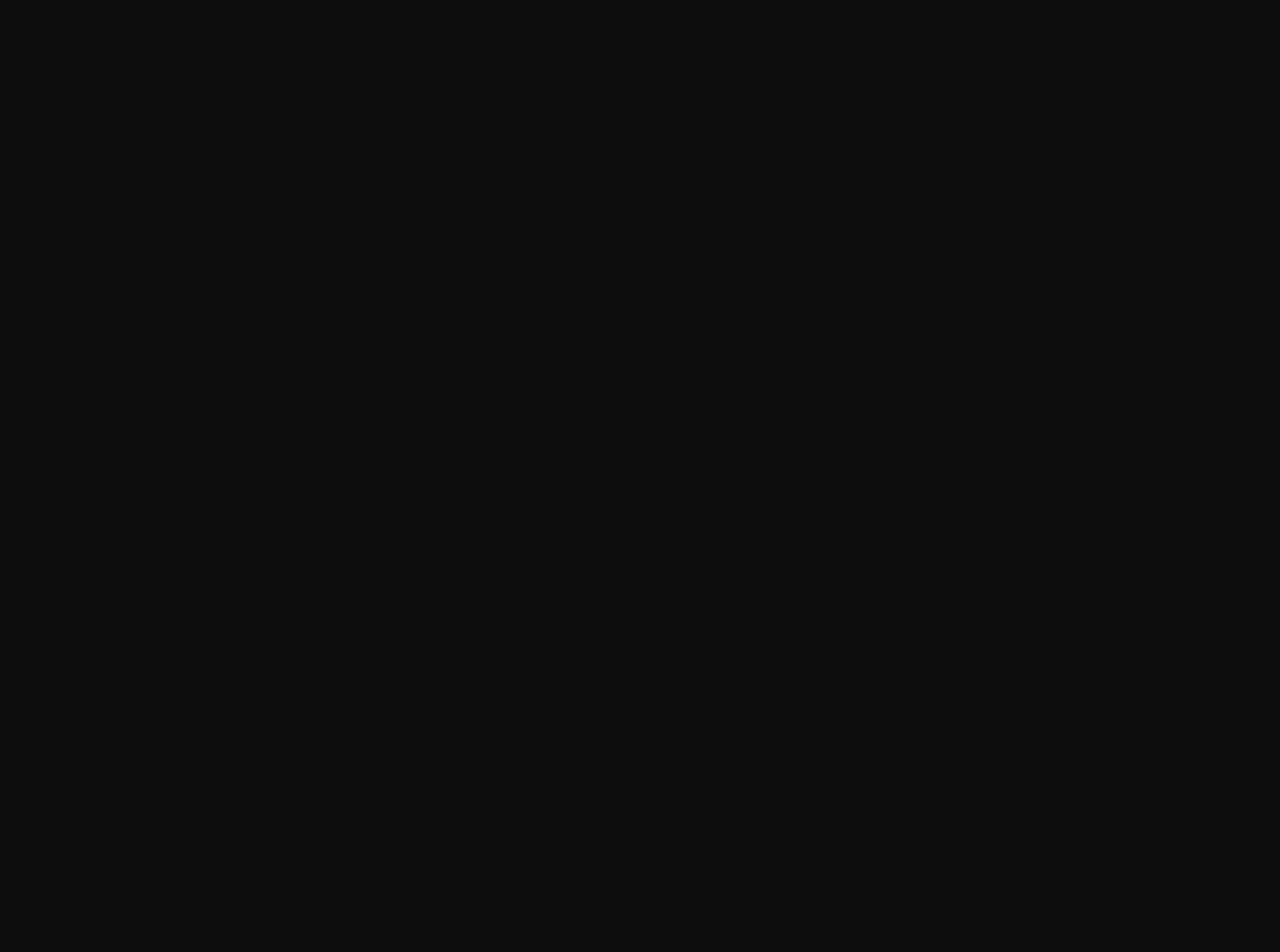
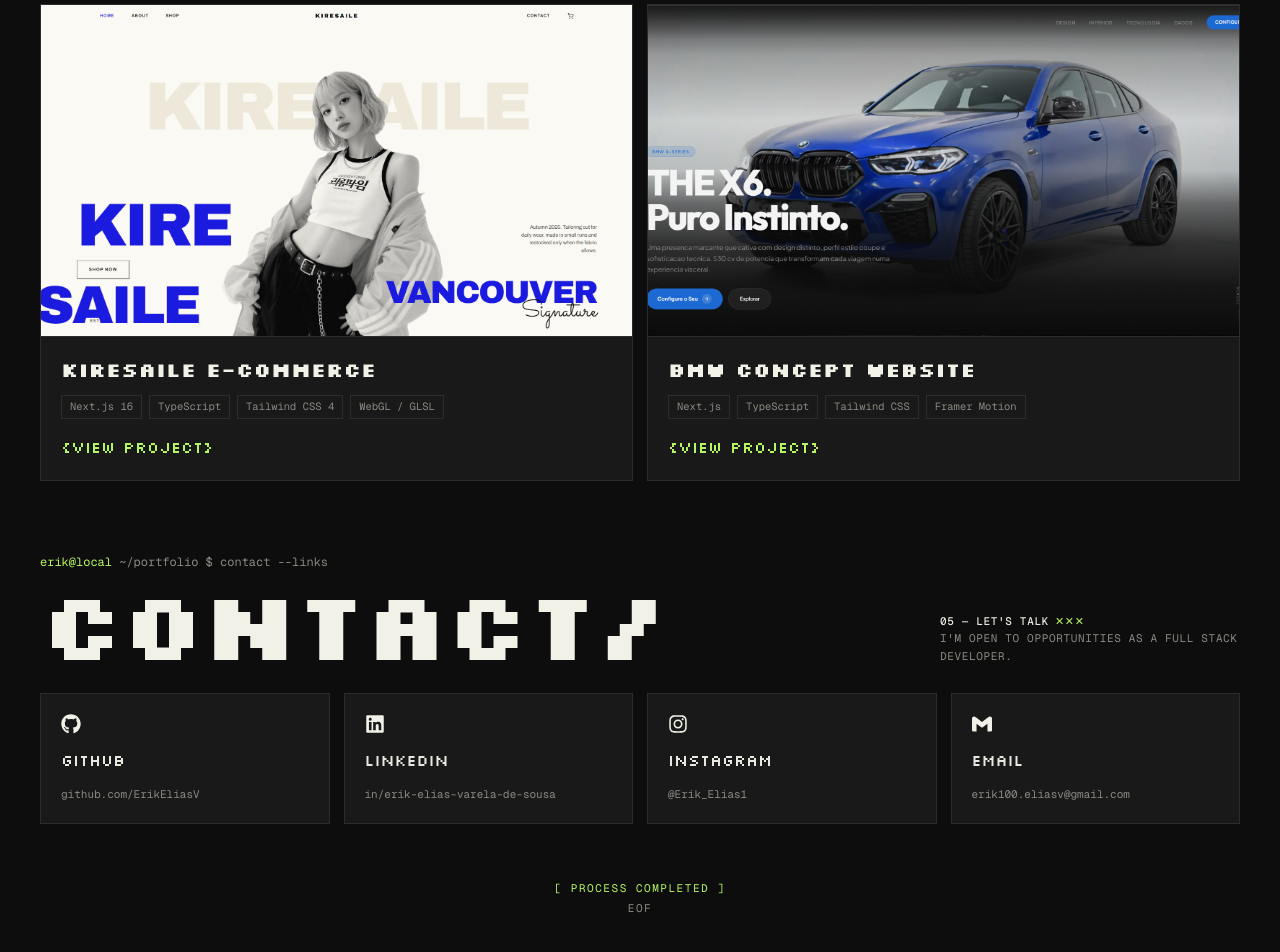
Before and after one commit to ErikEliasV/portfolio, a Next.js app: page /portfolio/en in a window 1280 px wide. Shown: the part 1598-2550 px from the top of the page. Before the commit the page ends 1429 px from the top, so only its background shows below. Built offline with nearby package versions, Linux system fonts and the light colour scheme.

Commit message:
feat: add projects and contact sections

```diff
--- /dev/null
+++ b/src/components/sections/ContactSection.tsx
@@ -0,0 +1,50 @@
+"use client";
+
+import { useTranslations } from "next-intl";
+import type { IconType } from "react-icons";
+import { FaGithub, FaInstagram, FaLinkedin } from "react-icons/fa";
+import { SiGmail } from "react-icons/si";
+import { PixelCard } from "@/components/ui/PixelCard";
+import { Reveal } from "./Reveal";
+
+const LINKS: { name: string; href: string; short: string; Icon: IconType }[] = [
+  { name: "GitHub", href: "https://github.com/ErikEliasV", short: "github.com/ErikEliasV", Icon: FaGithub },
+  {
+    name: "LinkedIn",
+    href: "https://www.linkedin.com/in/erik-elias-varela-de-sousa-731363310",
+    short: "in/erik-elias-varela-de-sousa",
+    Icon: FaLinkedin,
+  },
+  { name: "Instagram", href: "https://instagram.com/Erik_Elias1", short: "@Erik_Elias1", Icon: FaInstagram },
+  { name: "Email", href: "mailto:erik100.eliasv@gmail.com", short: "erik100.eliasv@gmail.com", Icon: SiGmail },
+];
+
+export function ContactSection() {
+  const t = useTranslations("Sections.contact");
+
+  return (
+    <>
+      <div className="grid grid-cols-2 gap-3.5 md:grid-cols-4">
+        {LINKS.map(({ name, href, short, Icon }, i) => (
+          <Reveal key={name} index={i}>
+            <a
+              href={href}
+              className="group block h-full"
+              {...(href.startsWith("http") && { target: "_blank", rel: "noopener noreferrer" })}
+            >
+              <PixelCard className="flex h-full flex-col gap-3.5 group-hover:-translate-y-[3px] group-hover:border-accent-dim">
+                <Icon aria-hidden="true" className="size-5 text-cream transition-colors group-hover:text-accent" />
+                <span className="font-pixel text-base text-fg">{name}</span>
+                <span className="text-[11px] text-muted [overflow-wrap:anywhere]">{short}</span>
+              </PixelCard>
+            </a>
+          </Reveal>
+        ))}
+      </div>
+      <div className="flex flex-col items-center gap-1 pb-9 pt-14 text-[11px] tracking-[0.14em] text-muted">
+        <span className="text-accent">{t("eof")}</span>
+        <span>EOF</span>
+      </div>
+    </>
+  );
+}
--- /dev/null
+++ b/src/components/sections/ProjectsSection.tsx
@@ -0,0 +1,44 @@
+"use client";
+
+import { useTranslations } from "next-intl";
+import { projects } from "@/data/projects";
+import { Link } from "@/i18n/routing";
+import { PixelCard } from "@/components/ui/PixelCard";
+import { Reveal } from "./Reveal";
+
+const basePath = process.env.NEXT_PUBLIC_BASE_PATH || "";
+
+export function ProjectsSection() {
+  const t = useTranslations("Projects");
+
+  return (
+    <div className="grid gap-3.5 md:grid-cols-2">
+      {projects.map(({ slug, titleKey, thumbnail, tech }, i) => (
+        <Reveal key={slug} index={i}>
+          <Link href={`/projects/${slug}`} className="group block h-full">
+            <PixelCard className="h-full overflow-hidden p-0 group-hover:-translate-y-[3px] group-hover:border-accent-dim">
+              {/* eslint-disable-next-line @next/next/no-img-element -- export estático com imagens sem otimização */}
+              <img
+                src={`${basePath}${thumbnail}`}
+                alt={t(titleKey)}
+                loading="lazy"
+                className="block aspect-video w-full border-b border-line bg-panel object-cover"
+              />
+              <div className="px-5 pb-5 pt-[18px]">
+                <h3 className="font-pixel text-xl font-bold uppercase text-cream">{t(titleKey)}</h3>
+                <div className="mt-3 flex flex-wrap gap-[7px]">
+                  {tech.slice(0, 4).map((item) => (
+                    <span key={item} className="border border-line px-2 py-[3px] text-[10.5px] text-muted">
+                      {item}
+                    </span>
+                  ))}
+                </div>
+                <span className="mt-4 inline-block font-pixel uppercase text-accent">{`{${t("view_project")}}`}</span>
+              </div>
+            </PixelCard>
+          </Link>
+        </Reveal>
+      ))}
+    </div>
+  );
+}
--- a/src/components/sections/SiteSections.tsx
+++ b/src/components/sections/SiteSections.tsx
@@ -1,22 +1,25 @@
 import type { ComponentType } from "react";
 import { SECTIONS, type SectionId } from "@/lib/sections";
+import { ContactSection } from "./ContactSection";
 import { EducationSection } from "./EducationSection";
 import { ExperienceSection } from "./ExperienceSection";
+import { ProjectsSection } from "./ProjectsSection";
 import { SectionHeader } from "./SectionHeader";
 import { SkillsSection } from "./SkillsSection";
 
-const CONTENT: Partial<Record<SectionId, ComponentType>> = {
+const CONTENT: Record<SectionId, ComponentType> = {
   experience: ExperienceSection,
   skills: SkillsSection,
   education: EducationSection,
+  projects: ProjectsSection,
+  contact: ContactSection,
 };
 
 export function SiteSections() {
   return (
-    <div className="pb-10">
+    <div>
       {SECTIONS.map((section) => {
         const Content = CONTENT[section.id];
-        if (!Content) return null;
         return (
           <section key={section.id} id={section.id} className="scroll-mt-20 px-6 pt-18 md:px-9">
             <div className="mx-auto max-w-[1200px]">
```
Also changed, not shown: 2 other files (tests, documents, lock files or other folders).
